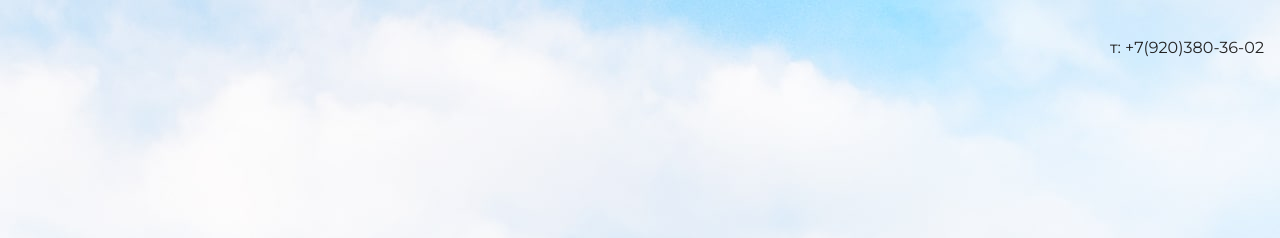
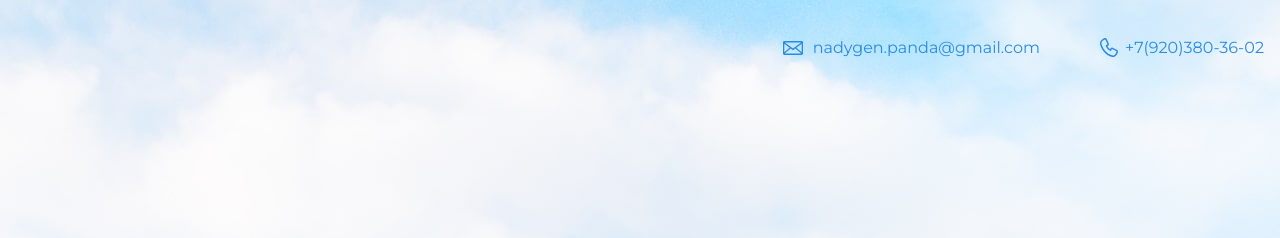
Before and after one commit to NadyGen/st-prtfl, a plain HTML site: page index.html in a window 1280 px wide. Shown: the top 238 px of the page. Drawn offline with nearby package versions, Linux system fonts and the light colour scheme.

Commit message:
change index.html

```diff
--- a/index.html
+++ b/index.html
@@ -10,7 +10,11 @@
 
 <body>
     <header class="page-header">
-        <div class="container">т: +7(920)380-36-02</div>
+        <div class="container">
+            <a class="header-email" href="malto:nadygen.panda@gmail.com">nadygen.panda@gmail.com</a>
+            <a class="header-phone" href="tel:+79203803602">+7(920)380-36-02</a>
+
+        </div>
     </header>
 
     <section class="hero-image">
```
